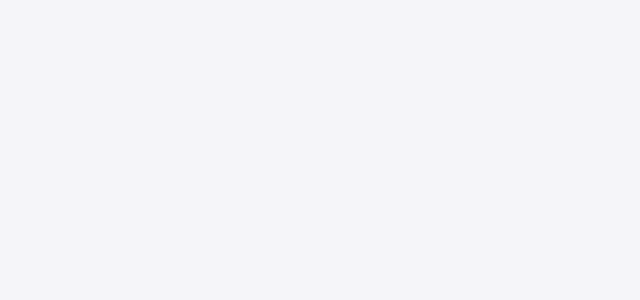
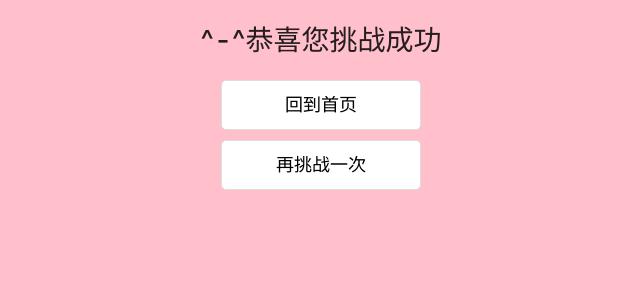
Before and after one commit to qixuehui/react-demo, a React (Create React App) app in the folder Million-answers/reactappmillion/: page /successResult in a window 1280 px wide. Shown: the top 300 px of the page, without its empty margins (319-959 px from the left). Built offline with nearby package versions, Linux system fonts and the light colour scheme.

Commit message:
完善2次

```diff
--- a/Million-answers/reactappmillion/src/assets/css/style.css
+++ b/Million-answers/reactappmillion/src/assets/css/style.css
@@ -1,6 +1,10 @@
 /* .datiPage{
 
 } */
+
+body {
+    background-color: pink;
+}
 
 .datiPage h2 {
     width: 90%;
@@ -37,3 +41,19 @@
     background-color: orangered;
     color: #fff;
 }
+
+.center {
+    text-align: center;
+}
+
+.padbt {
+    margin: 0 auto;
+    margin-bottom: 10px;
+    width: 200px;
+    height: 50px;
+}
+
+img {
+    height: 100%;
+    width: 100%;
+}
--- /dev/null
+++ b/Million-answers/reactappmillion/src/component/button.jsx
@@ -0,0 +1,56 @@
+//ant组件
+import React from "react";
+import ReactDOM from "react-dom";
+import "antd-mobile/dist/antd-mobile.css";
+import { Button, List } from "antd-mobile";
+// 进入随机答题的界面
+// const ComplexButtonDemo = () => (
+// <List style={{ margin: "5px 0", backgroundColor: "white" }}>
+//   <List.Item
+//     extra={
+//       <Button
+//         type="primary"
+//         size="big"
+//         inline
+//         onClick={() => {
+//           window.location.href = "http://localhost:3000/dati";
+//         }}
+//       >
+//         随机答题
+//       </Button>
+//     }
+//     multipleLine
+//   >
+//     简单答题
+//     <List.Item.Brief>10道题，答对获取10积分，答错扣10分</List.Item.Brief>
+//   </List.Item>
+// </List>
+// );
+//传参用类组件合适
+class ComplexButtonDemo extends React.Component {
+  static propTypes = {};
+  static defaultProps = {};
+  onClick = () => {
+    console.log(this.props);
+    window.location.href = this.props.url;
+  };
+  render() {
+    return (
+      <List style={{ margin: "5px 0", backgroundColor: "white" }}>
+        <List.Item
+          extra={
+            <Button type="primary" size="big" inline onClick={this.onClick}>
+              {this.props.children}
+            </Button>
+          }
+          multipleLine
+        >
+          {this.props.children}
+          <List.Item.Brief>10道题，答对获取10积分，答错扣10分</List.Item.Brief>
+        </List.Item>
+      </List>
+    );
+  }
+}
+
+export default ComplexButtonDemo;
--- a/Million-answers/reactappmillion/src/index.jsx
+++ b/Million-answers/reactappmillion/src/index.jsx
@@ -9,6 +9,8 @@ import Dati from "./view/Dati";
 import PassDati from "./view/PassDati";
 import CompetitionDati from "./view/CompetitionDati";
 import Result from "./view/Result";
+import SuccessResult from "./view/SuccessResult";
+import FailureResult from "./view/FailureResult";
 import store from "./store/data";
 import "./assets/css/style.css";
 // import { createStore } from 'redux'
@@ -24,7 +26,9 @@ ReactDOM.render(
       <Route path="/dati" exact component={Dati}></Route>
       <Route path="/passdati" exact component={PassDati}></Route>
       <Route path="/competitiondati" exact component={CompetitionDati}></Route>
-      <Route path="/result" component={Result}></Route>
+      <Route path="/result" exact component={Result}></Route>
+      <Route path="/failureResult" exact component={FailureResult}></Route>
+      <Route path="/successResult" exact component={SuccessResult}></Route>
     </Router>
   </Provider>,
   document.querySelector("#root")
--- a/Million-answers/reactappmillion/src/store/asyncMethods.jsx
+++ b/Million-answers/reactappmillion/src/store/asyncMethods.jsx
@@ -6,7 +6,7 @@ const host = "http://localhost:8080";
 let fns = {
   async TmList() {
     console.log("TmList");
-    let page = parseInt(Math.random() * 10);
+    let page = parseInt(Math.random() * 20);
     let httpUrl = `${host}/api/rtimu?page=${page}`;
     //封装成promise
     let res = await new Promise((resolve, reject) => {
--- a/Million-answers/reactappmillion/src/view/App.jsx
+++ b/Million-answers/reactappmillion/src/view/App.jsx
@@ -1,17 +1,28 @@
 // 首页
 import React from "react";
 import { connect } from "react-redux";
-import { Button } from "antd-mobile";
+import ComplexButtonDemo from "../component/button";
+// import { Button } from "antd-mobile";
 import "antd-mobile/dist/antd-mobile.css";
 
 class Home extends React.Component {
   render() {
     // const onAddClick = this.props.onAddClick
+    let url = "http://localhost:3000/dati";
+    let Passurl = "http://localhost:3000/passdati";
+    let Competitionurl = "http://localhost:3000/competitiondati";
     return (
-      <div>
-        <Button onClick={this.goRandomanswerPage}> 随机答题 </Button>
-        <Button onClick={this.goAnswerquestionsiPage}> 闯关答题 </Button>
-        <Button onClick={this.goContestanswerPage}> 竞赛答题 </Button>
+      <div className="back">
+        <ComplexButtonDemo className="bitem" url={url}>
+          随机答题
+        </ComplexButtonDemo>
+        <ComplexButtonDemo className="bitem" url={Passurl}>
+          闯关答题
+        </ComplexButtonDemo>
+        <ComplexButtonDemo className="bitem" url={Competitionurl}>
+          竞赛答题
+        </ComplexButtonDemo>
+        <img src={"https://i.loli.net/2020/10/13/YC1fEtMy73hmKxb.png"} alt="" />
       </div>
     );
   }
--- /dev/null
+++ b/Million-answers/reactappmillion/src/view/FailureResult.jsx
@@ -0,0 +1,47 @@
+import React from "react";
+import { connect } from "react-redux";
+import { Button } from "antd-mobile";
+
+//将state映射到props函数
+function mapStateToProps(state) {
+  return { ...state };
+}
+
+//将修改state数据的方法，映射到props,默认会传入store里的dispach方法
+function mapDispatchToProps(dispatch) {
+  return {
+    onAddClick: () => {
+      dispatch({ type: "add" });
+    },
+  };
+}
+
+class Counter extends React.Component {
+  render() {
+    console.log(this.props);
+    return (
+      <div>
+        <h1 className="center">Oh~~~你失败了</h1>
+        <Button onClick={this.goPassDatiPage} className="padbt">
+          再挑战一次
+        </Button>
+        <Button onClick={this.goDatiPage} className="padbt">
+          回到首页
+        </Button>
+      </div>
+    );
+  }
+  goDatiPage = () => {
+    //console.log(this.props)
+    this.props.history.push("/");
+  };
+  goPassDatiPage = () => {
+    //console.log(this.props)
+    this.props.history.push("/passdati");
+  };
+}
+
+//将上面的这2个方法，将数据仓库的state和修改state的方法映射到组件上，形成新的组件。
+const FailureResult = connect(mapStateToProps, mapDispatchToProps)(Counter);
+
+export default FailureResult;
--- /dev/null
+++ b/Million-answers/reactappmillion/src/view/SuccessResult.jsx
@@ -0,0 +1,47 @@
+import React from "react";
+import { connect } from "react-redux";
+import { Button } from "antd-mobile";
+
+//将state映射到props函数
+function mapStateToProps(state) {
+  return { ...state };
+}
+
+//将修改state数据的方法，映射到props,默认会传入store里的dispach方法
+function mapDispatchToProps(dispatch) {
+  return {
+    onAddClick: () => {
+      dispatch({ type: "add" });
+    },
+  };
+}
+
+class Counter extends React.Component {
+  render() {
+    console.log(this.props);
+    return (
+      <div>
+        <h1 className="center">^-^恭喜您挑战成功</h1>
+        <Button onClick={this.goDatiPage} className="padbt">
+          回到首页
+        </Button>
+        <Button onClick={this.goPassDatiPage} className="padbt">
+          再挑战一次
+        </Button>
+      </div>
+    );
+  }
+  goDatiPage = () => {
+    //console.log(this.props)
+    this.props.history.push("/");
+  };
+  goPassDatiPage = () => {
+    //console.log(this.props)
+    this.props.history.push("/passdati");
+  };
+}
+
+//将上面的这2个方法，将数据仓库的state和修改state的方法映射到组件上，形成新的组件。
+const SuccessResult = connect(mapStateToProps, mapDispatchToProps)(Counter);
+
+export default SuccessResult;
```
